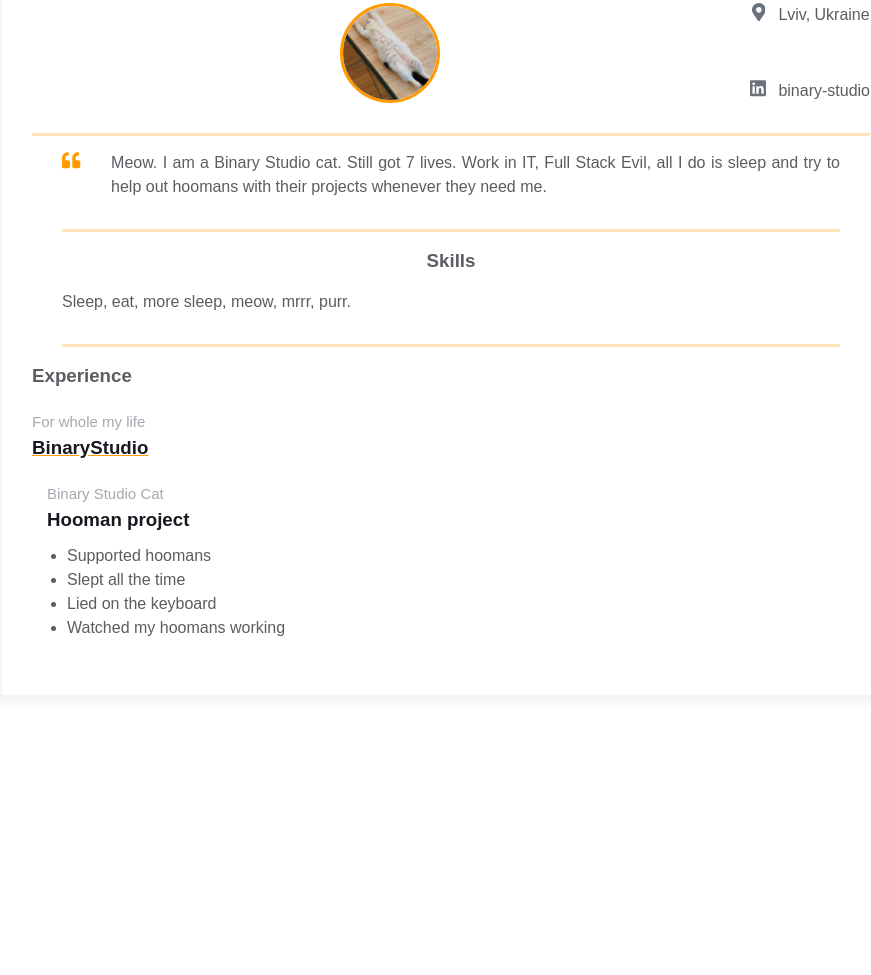
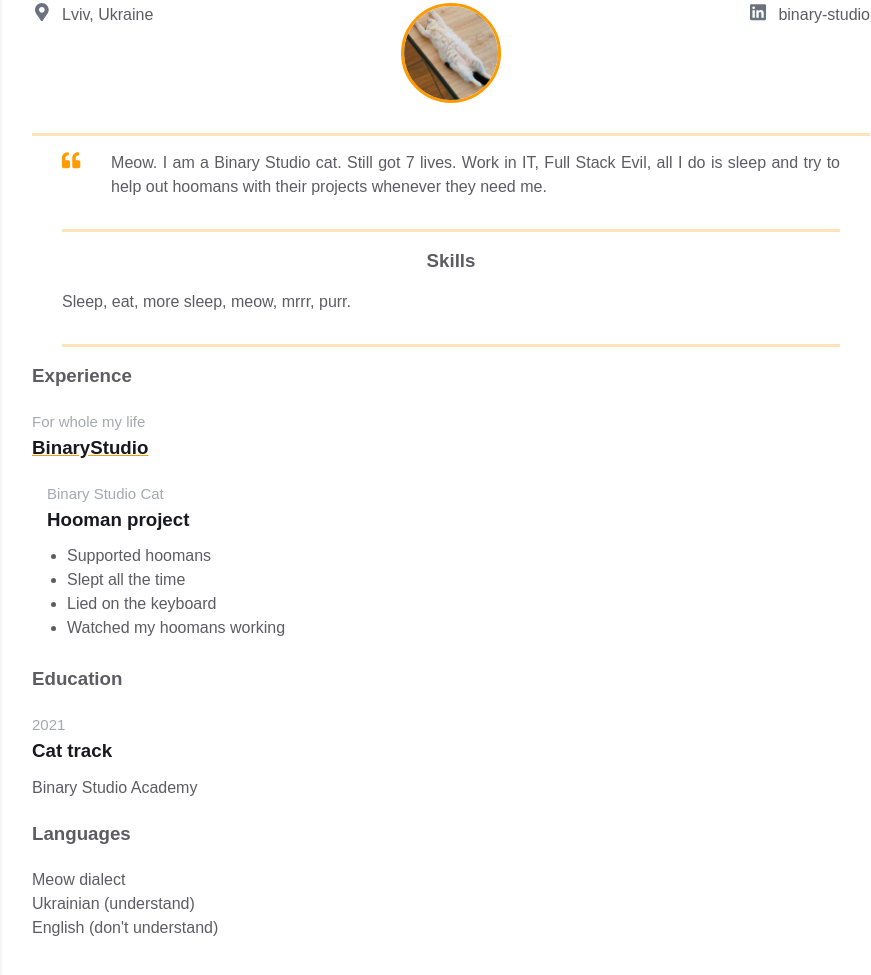
Before and after one commit to Irencia/homepage, a plain HTML site: page index.html in a window 1280 px wide. Shown: the part 199-1174 px from the top of the page, without its empty margins (189-1060 px from the left). Before the commit the page ends 945 px from the top, so only its background shows below. Drawn offline with Linux system fonts and the light colour scheme.

Commit message:
Added additional content block

```diff
--- a/index.html
+++ b/index.html
@@ -15,12 +15,6 @@
                     <h3 class="contact-info__sub-header">Senior Hooman Manager</h3>
 
                     <div class="contact_info_container fh">
-                        <div class="contact-info__block"></div>
-
-                        <div class="contact-info__block contact-info__block--center">
-                            <img class="contact-info__avatar" src="assets/bulka.png" alt="Avatar">
-                        </div>
-
                         <div class="contact-info__block">
                             <a href="" rel="author" class="contact-info__item">
                                 <div class="contact-info__item-icon-wrapper">
@@ -32,6 +26,13 @@
                                 </div>
                                 <span>Lviv, Ukraine</span>
                             </a>
+                        </div>
+
+                        <div class="contact-info__block contact-info__block--center">
+                            <img class="contact-info__avatar" src="assets/bulka.png" alt="Avatar">
+                        </div>
+
+                        <div class="contact-info__block">
 
                             <a href="https://ua.linkedin.com/company/binary-studio_241166" rel="author" class="contact-info__item">
                                 <div class="contact-info__item-icon-wrapper">
@@ -94,6 +95,30 @@
                       </div>
                     </div>
                 </div>
+
+                <div class="additional-info fv">
+                    <div class="additional-info__education">
+                      <h3 class="additional-info__education-header">Education</h3>
+                      <div class="additional-info__education-university">
+                        <span class="additional-info__education-university-durability">2021</span>
+                        <h3 class="additional-info__education-university-speciality">Cat track</h3>
+                        <p class="additional-info__education-university-name">Binary Studio Academy</p>
+                      </div>
+                    </div>
+
+                    <div class="additional-info__languages">
+                      <h3 class="additional-info__languages-header">Languages</h3>
+                      <p class="additional-info__languages-item">
+                        Meow dialect
+                      </p>
+                      <p class="additional-info__languages-item">
+                        Ukrainian (understand)
+                      </p>
+                      <p class="additional-info__languages-item">
+                        English (don't understand)
+                      </p>
+                    </div>
+                </div>
             </div>
         </div>
     </main>
```
